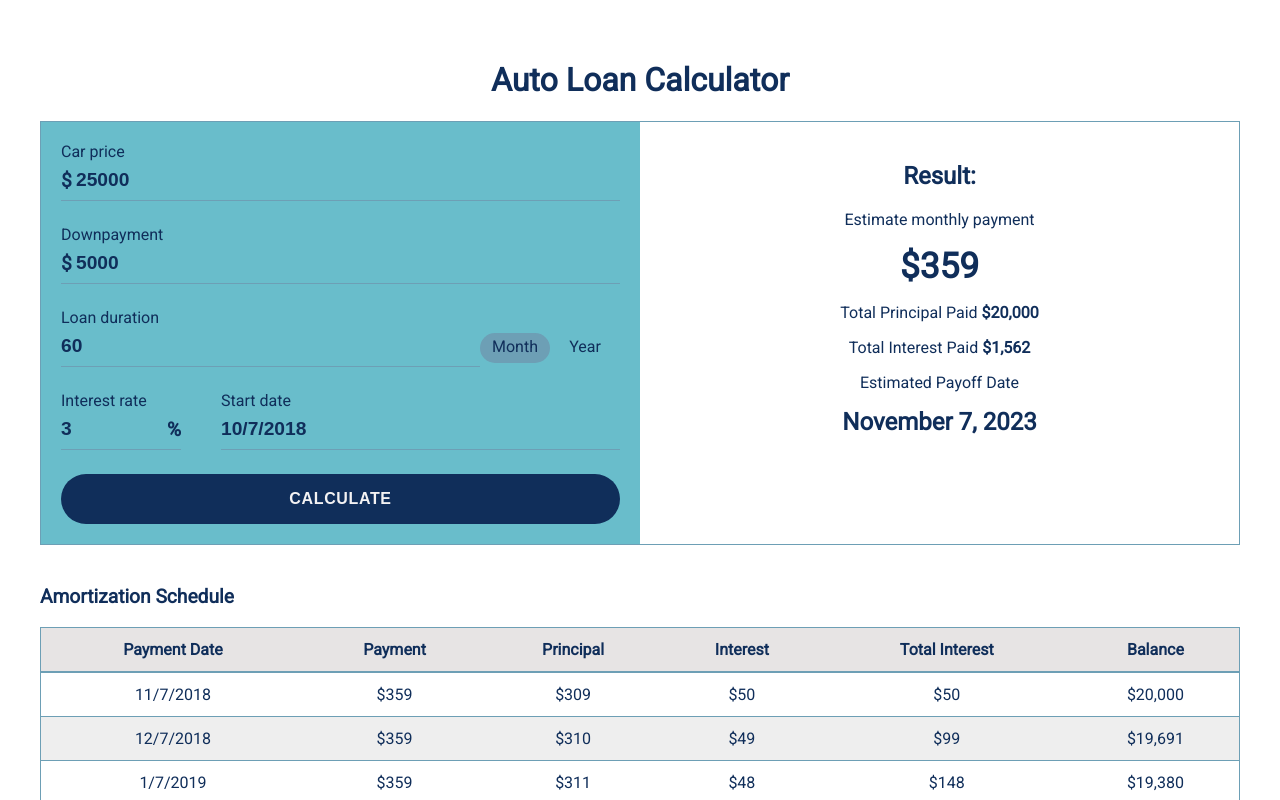
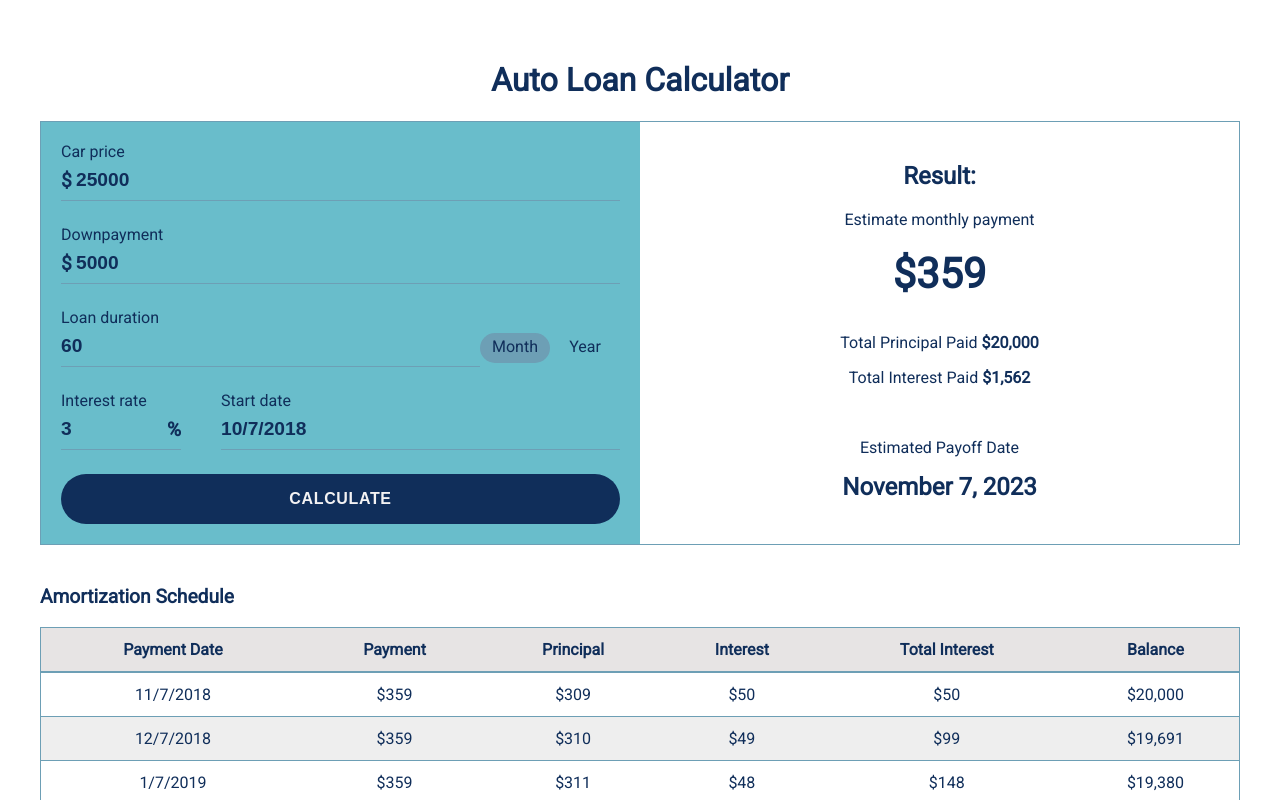
Before and after one commit to janumedia/vue-auto-loan-calculator, a Vue app: page / in a window 1280 px wide. Shown: the top 800 px of the page. Built offline with nearby package versions, Linux system fonts and the light colour scheme.

Commit message:
update text alignment

```diff
--- a/src/components/LoanCalculator.vue
+++ b/src/components/LoanCalculator.vue
@@ -18,8 +18,10 @@
                 <h2>Result:</h2>
                 <p>Estimate monthly payment</p>
                 <p class="label-monthly-payment">{{ monthlyPayment }}</p>
+                <br>
                 <p>Total Principal Paid <span class="font--bold">{{ numFormat(principalTotal) }}</span></p>
                 <p>Total Interest Paid <span class="font--bold">{{ numFormat(interestTotal) }}</span></p>
+                <br>
                 <p>Estimated Payoff Date</p>
                 <p class="label-payoff-date">{{ payoffDate }}</p>
             </div>
@@ -190,9 +192,9 @@ export default {
 }
 
 .label-monthly-payment {
-    font-size: 2.2em;
+    font-size: 2.6em;
     font-weight: 700;
-    margin: 0;
+    margin: 20px 0 0;
 }
 
 .label-payoff-date {
```
